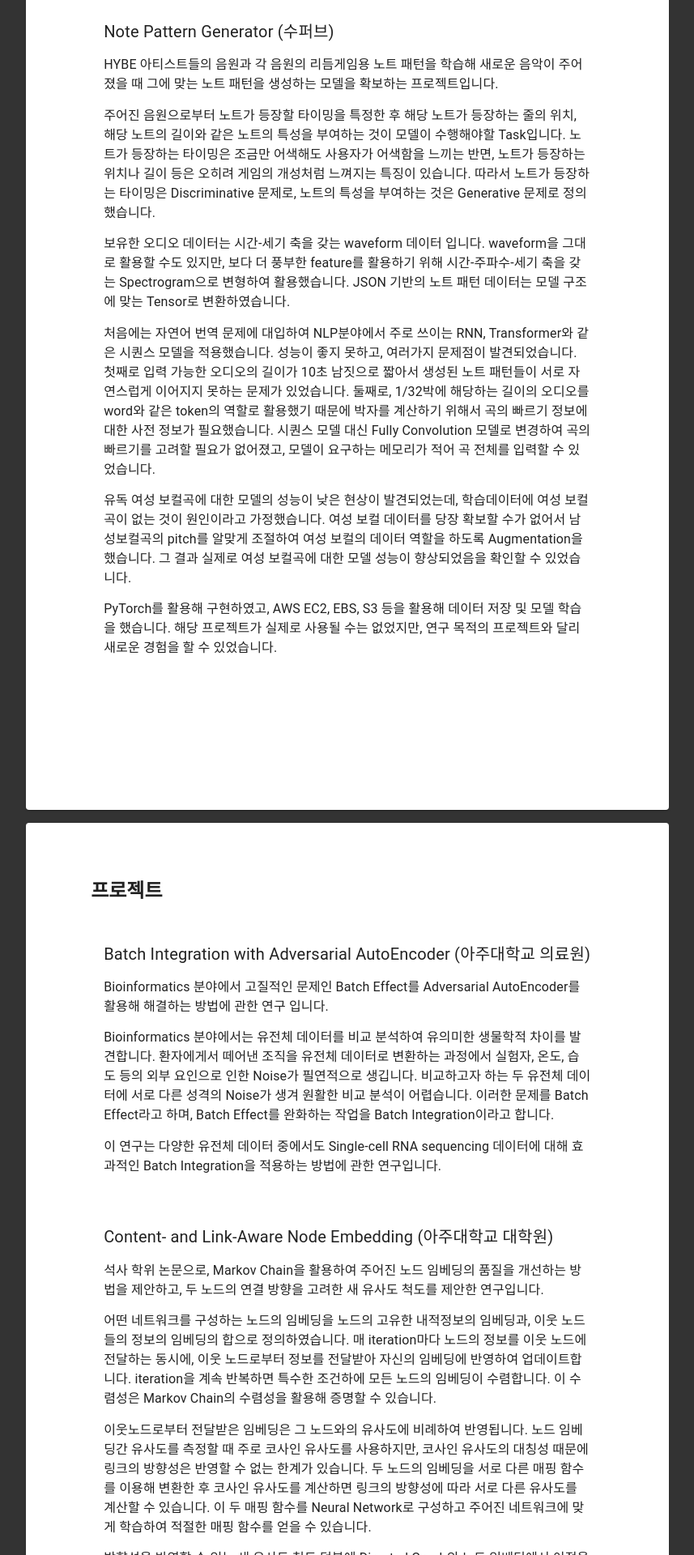
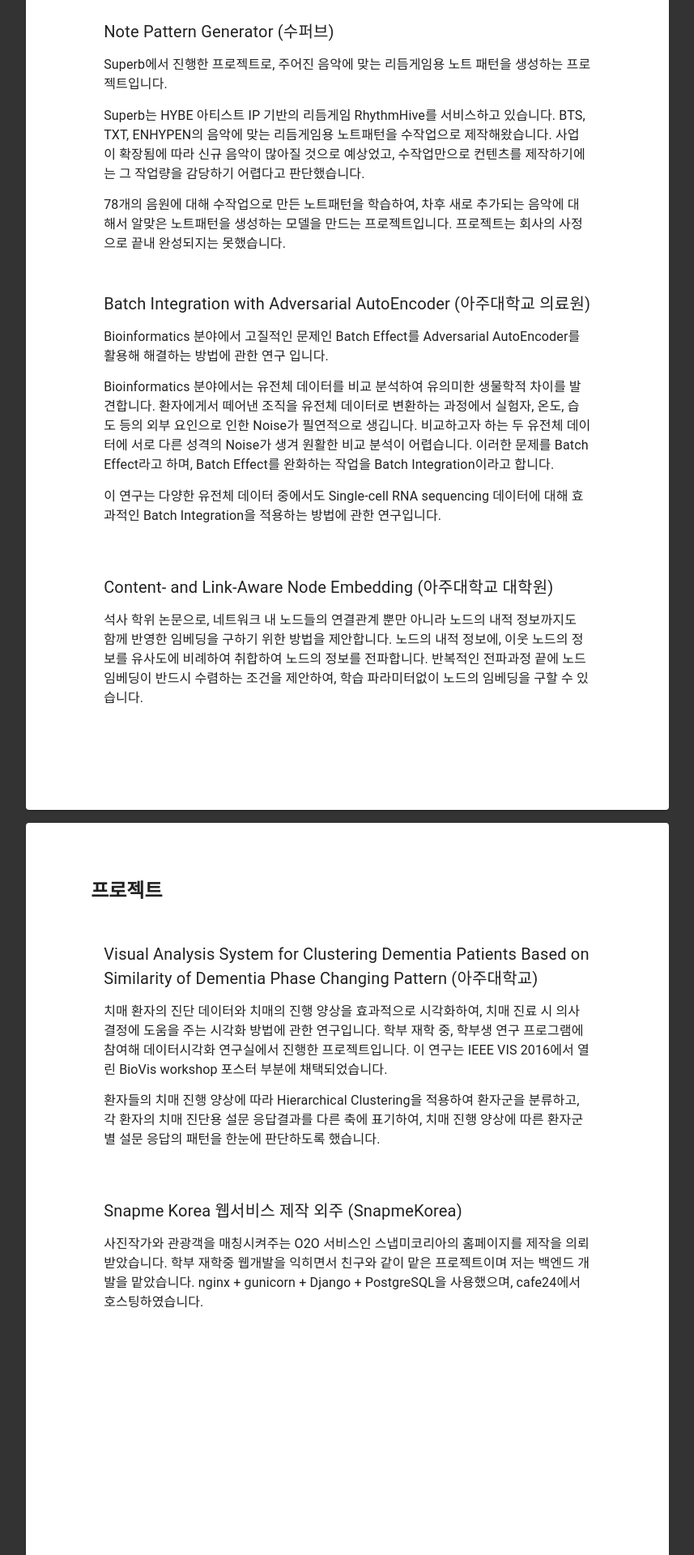
Before and after one commit to helloybz/resume, a React (Create React App) app: page / in a window 1280 px wide. Shown: the part 1440-3360 px from the top of the page at 81% size, without its empty margins (211-1068 px from the left). Built offline with nearby package versions, Linux system fonts and the light colour scheme.

Commit message:
Update contents

```diff
--- a/src/Resume.js
+++ b/src/Resume.js
@@ -58,7 +58,7 @@
                         "padding": { "xs": printable ? "1rem 2rem" : "0", "md": "1rem 2rem" }
                     }}>
 
-                    {info.project.items.slice(0, 1).map((item, i) => {
+                    {info.project.items.slice(0, 3).map((item, i) => {
                         return (
                             <ProjectItem key={i} printable={printable} name={item.name} at={item.at} description={item.description} />
                         )
@@ -85,35 +85,6 @@
                         "padding": { "xs": printable ? "1rem 2rem" : "0", "md": "1rem 2rem" }
                     }}>
 
-                    {info.project.items.slice(1, 3).map((item, i) => {
-                        return (
-                            <ProjectItem key={i} printable={printable} name={item.name} at={item.at} description={item.description} />
-                        )
-                    })}
-                </Grid>
-            </Grid>
-
-            <Grid className="page_4" item container justifyContent='flex-start' alignItems="flex-start" component={printable ? null : Paper} sx={{
-                maxWidth: '210mm', minHeight: "297mm", padding: { "xs": "1rem", "md": "3rem" }, marginBottom: printable ? 0 : '1rem', display: "block"
-            }}>
-                <Grid
-                    item xs={12}
-                    sx={{
-                        "padding": { "xs": '0.5rem', "md": "1rem 2rem" },
-                        "fontSize": "h5.fontSize",
-                        "fontWeight": "bold",
-                    }}
-                >
-                    {info.project.title}
-                </Grid>
-                <Grid
-                    item
-                    xs={12}
-                    container
-                    sx={{
-                        "padding": { "xs": printable ? "1rem 2rem" : "0", "md": "1rem 2rem" },
-                    }}>
-
                     {info.project.items.slice(3, 6).map((item, i) => {
                         return (
                             <ProjectItem key={i} printable={printable} name={item.name} at={item.at} description={item.description} />
--- a/src/ResumeWrapper.js
+++ b/src/ResumeWrapper.js
@@ -9,7 +9,6 @@
 export function ResumeWrapper() {
     const handlePrint = useReactToPrint({
         content: () => resumeRef.current,
-        // print: window.print
     });
 
     const PrintableResume = forwardRef((props, ref) => (
--- a/src/info.js
+++ b/src/info.js
@@ -52,12 +52,14 @@
                 "name": "Note Pattern Generator",
                 "at": "수퍼브",
                 "description": `
-                HYBE 아티스트들의 음원과 각 음원의 리듬게임용 노트 패턴을 학습해 새로운 음악이 주어졌을 때 그에 맞는 노트 패턴을 생성하는 모델을 확보하는 프로젝트입니다.
-                주어진 음원으로부터 노트가 등장할 타이밍을 특정한 후 해당 노트가 등장하는 줄의 위치, 해당 노트의 길이와 같은 노트의 특성을 부여하는 것이 모델이 수행해야할 Task입니다. 노트가 등장하는 타이밍은 조금만 어색해도 사용자가 어색함을 느끼는 반면, 노트가 등장하는 위치나 길이 등은 오히려 게임의 개성처럼 느껴지는 특징이 있습니다. 따라서 노트가 등장하는 타이밍은 Discriminative 문제로, 노트의 특성을 부여하는 것은 Generative 문제로 정의했습니다.
-                보유한 오디오 데이터는 시간-세기 축을 갖는 waveform 데이터 입니다. waveform을 그대로 활용할 수도 있지만, 보다 더 풍부한 feature를 활용하기 위해 시간-주파수-세기 축을 갖는 Spectrogram으로 변형하여 활용했습니다. JSON 기반의 노트 패턴 데이터는 모델 구조에 맞는 Tensor로 변환하였습니다.
-                처음에는 자연어 번역 문제에 대입하여 NLP분야에서 주로 쓰이는 RNN, Transformer와 같은 시퀀스 모델을 적용했습니다. 성능이 좋지 못하고, 여러가지 문제점이 발견되었습니다. 첫째로 입력 가능한 오디오의 길이가 10초 남짓으로 짧아서 생성된 노트 패턴들이 서로 자연스럽게 이어지지 못하는 문제가 있었습니다. 둘째로, 1/32박에 해당하는 길이의 오디오를 word와 같은 token의 역할로 활용했기 때문에 박자를 계산하기 위해서 곡의 빠르기 정보에 대한 사전 정보가 필요했습니다. 시퀀스 모델 대신 Fully Convolution 모델로 변경하여 곡의 빠르기를 고려할 필요가 없어졌고, 모델이 요구하는 메모리가 적어 곡 전체를 입력할 수 있었습니다.
-                유독 여성 보컬곡에 대한 모델의 성능이 낮은 현상이 발견되었는데, 학습데이터에 여성 보컬곡이 없는 것이 원인이라고 가정했습니다. 여성 보컬 데이터를 당장 확보할 수가 없어서 남성보컬곡의 pitch를 알맞게 조절하여 여성 보컬의 데이터 역할을 하도록 Augmentation을 했습니다. 그 결과 실제로 여성 보컬곡에 대한 모델 성능이 향상되었음을 확인할 수 있었습니다.
-                PyTorch를 활용해 구현하였고, AWS EC2, EBS, S3 등을 활용해 데이터 저장 및 모델 학습을 했습니다. 해당 프로젝트가 실제로 사용될 수는 없었지만, 연구 목적의 프로젝트와 달리 새로운 경험을 할 수 있었습니다.`
+                Superb에서 진행한 프로젝트로, 주어진 음악에 맞는 리듬게임용 노트 패턴을 생성하는 프로젝트입니다.\
+
+                Superb는 HYBE 아티스트 IP 기반의 리듬게임 RhythmHive를 서비스하고 있습니다. \
+                BTS, TXT, ENHYPEN의 음악에 맞는 리듬게임용 노트패턴을 수작업으로 제작해왔습니다. \
+                사업이 확장됨에 따라 신규 음악이 많아질 것으로 예상었고, 수작업만으로 컨텐츠를 제작하기에는 그 작업량을 감당하기 어렵다고 판단했습니다.\
+
+                78개의 음원에 대해 수작업으로 만든 노트패턴을 학습하여, 차후 새로 추가되는 음악에 대해서 알맞은 노트패턴을 생성하는 모델을 만드는 프로젝트입니다.\
+                프로젝트는 회사의 사정으로 끝내 완성되지는 못했습니다.`
             },
             {
                 "name": "Batch Integration with Adversarial AutoEncoder",
@@ -72,26 +74,31 @@
                 "name": "Content- and Link-Aware Node Embedding",
                 "at": "아주대학교 대학원",
                 "description": `
-                석사 학위 논문으로, Markov Chain을 활용하여 주어진 노드 임베딩의 품질을 개선하는 방법을 제안하고, 두 노드의 연결 방향을 고려한 새 유사도 척도를 제안한 연구입니다.
-                어떤 네트워크를 구성하는 노드의 임베딩을 노드의 고유한 내적정보의 임베딩과, 이웃 노드들의 정보의 임베딩의 합으로 정의하였습니다. 매 iteration마다 노드의 정보를 이웃 노드에 전달하는 동시에, 이웃 노드로부터 정보를 전달받아 자신의 임베딩에 반영하여 업데이트합니다. iteration을 계속 반복하면 특수한 조건하에 모든 노드의 임베딩이 수렴합니다. 이 수렴성은 Markov Chain의 수렴성을 활용해 증명할 수 있습니다.
-                이웃노드로부터 전달받은 임베딩은 그 노드와의 유사도에 비례하여 반영됩니다. 노드 임베딩간 유사도를 측정할 때 주로 코사인 유사도를 사용하지만, 코사인 유사도의 대칭성 때문에 링크의 방향성은 반영할 수 없는 한계가 있습니다. 두 노드의 임베딩을 서로 다른 매핑 함수를 이용해 변환한 후 코사인 유사도를 계산하면 링크의 방향성에 따라 서로 다른 유사도를 계산할 수 있습니다. 이 두 매핑 함수를 Neural Network로 구성하고 주어진 네트워크에 맞게 학습하여 적절한 매핑 함수를 얻을 수 있습니다.
-                방향성을 반영할 수 있는 새 유사도 척도 덕분에 Directed Graph의 노드 임베딩에서 이점을 볼 수 있었지만, 매핑 함수들을 학습할 때, gradient의 time complexity가 매우 큰 문제가 있었습니다. Gradient의 식이 Poisson Binomial Distribution의 기댓값인 점에 착안하여, 모든 데이터 포인트에 대해 gradient를 계산하지 않고 샘플링하여 계산하는 방법을 제안함으로써 이 문제를 해결했습니다.
+                석사 학위 논문으로, 네트워크 내 노드들의 연결관계 뿐만 아니라 노드의 내적 정보까지도 함께 반영한 임베딩을 구하기 위한 방법을 제안합니다.\
+                노드의 내적 정보에, 이웃 노드의 정보를 유사도에 비례하여 취합하여 노드의 정보를 전파합니다.\
+                반복적인 전파과정 끝에 노드 임베딩이 반드시 수렴하는 조건을 제안하여, 학습 파라미터없이 노드의 임베딩을 구할 수 있습니다.\
                 `,
             },
             {
                 "name": "Visual Analysis System for Clustering Dementia Patients Based on Similarity of Dementia Phase Changing Pattern",
                 "at": "아주대학교",
                 "description": `
-                치매 환자의 진단 데이터와 치매의 진행 양상을 효과적으로 시각화하여, 치매 진료 시 의사결정에 도움을 주는 시각화 방법에 관한 연구입니다.학부 재학 중, 데이터 시각화 연구실을 통해 참여한 학부생 연구 프로그램에서 진행한 프로젝트입니다.이 연구는 IEEE VIS 2016에서 열린 BioVis workshop 포스터 부분에 채택되었습니다.
-                치매는 경미한 인지장애부터 시작하지만, 모든 치매 환자가 중증 단계인 알츠하미어 단계까지 앓는 것은 아닙니다.어떤 환자는 알츠하이머까지 앓지 않고 경미한 인지장애를 유지하거나 과도기적 단계에서 증상이 완화되는 경우도 있습니다.
-                환자들의 치매 진행 양상에 따라 Hierarchical Clustering을 적용하여 환자군을 분류했습니다.그 후, 각 환자의 설문 응답결과를 다른 축에 표기하여, 치매 진행 양상에 따른 환자군별 설문 응답의 패턴을 한눈에 판단하도록 했습니다.
+                치매 환자의 진단 데이터와 치매의 진행 양상을 효과적으로 시각화하여, 치매 진료 시 의사결정에 도움을 주는 시각화 방법에 관한 연구입니다.\
+                학부 재학 중, 학부생 연구 프로그램에 참여해 데이터시각화 연구실에서 진행한 프로젝트입니다.\
+                이 연구는 IEEE VIS 2016에서 열린 BioVis workshop 포스터 부분에 채택되었습니다.\
+
+                환자들의 치매 진행 양상에 따라 Hierarchical Clustering을 적용하여 환자군을 분류하고,\
+                각 환자의 치매 진단용 설문 응답결과를 다른 축에 표기하여, \
+                치매 진행 양상에 따른 환자군별 설문 응답의 패턴을 한눈에 판단하도록 했습니다.
                 `,
             },
             {
                 "name": "Snapme Korea 웹서비스 제작 외주",
                 "at": "SnapmeKorea",
                 "description": `
-                사진작가와 관광객을 매칭시켜주는 O2O 서비스인 스냅미코리아의 홈페이지를 제작을 의뢰받았습니다. 학부 재학중 웹개발을 익히면서 친구와 같이 맡은 프로젝트이며 저는 백엔드 개발을 맡았습니다. nginx + gunicorn + Django + PostgreSQL을 사용했으며, cafe24에서 호스팅하였습니다.
+                사진작가와 관광객을 매칭시켜주는 O2O 서비스인 스냅미코리아의 홈페이지를 제작을 의뢰받았습니다.\
+                학부 재학중 웹개발을 익히면서 친구와 같이 맡은 프로젝트이며 저는 백엔드 개발을 맡았습니다.\
+                nginx + gunicorn + Django + PostgreSQL을 사용했으며, cafe24에서 호스팅하였습니다.\
                 `,
             }
         ]
```
